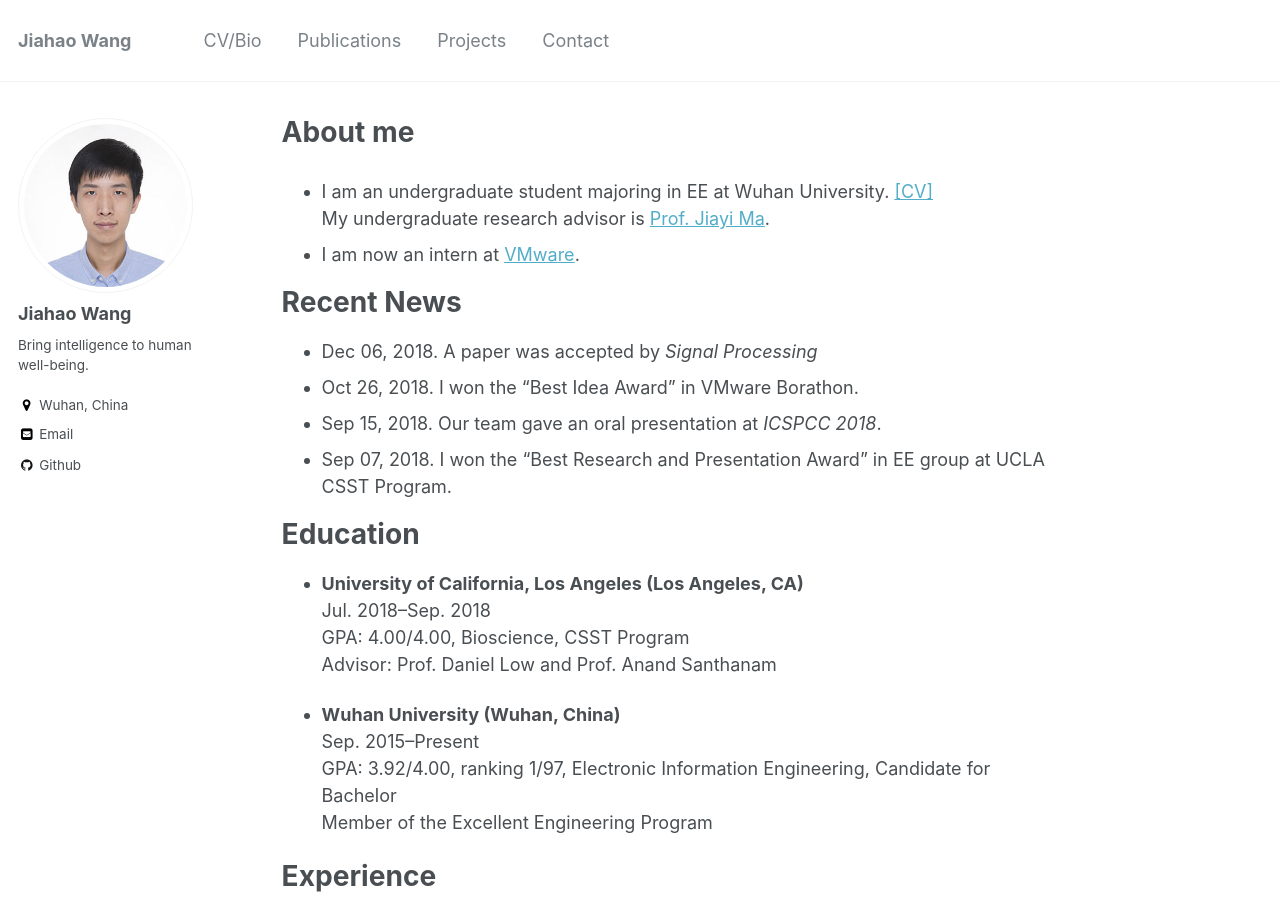
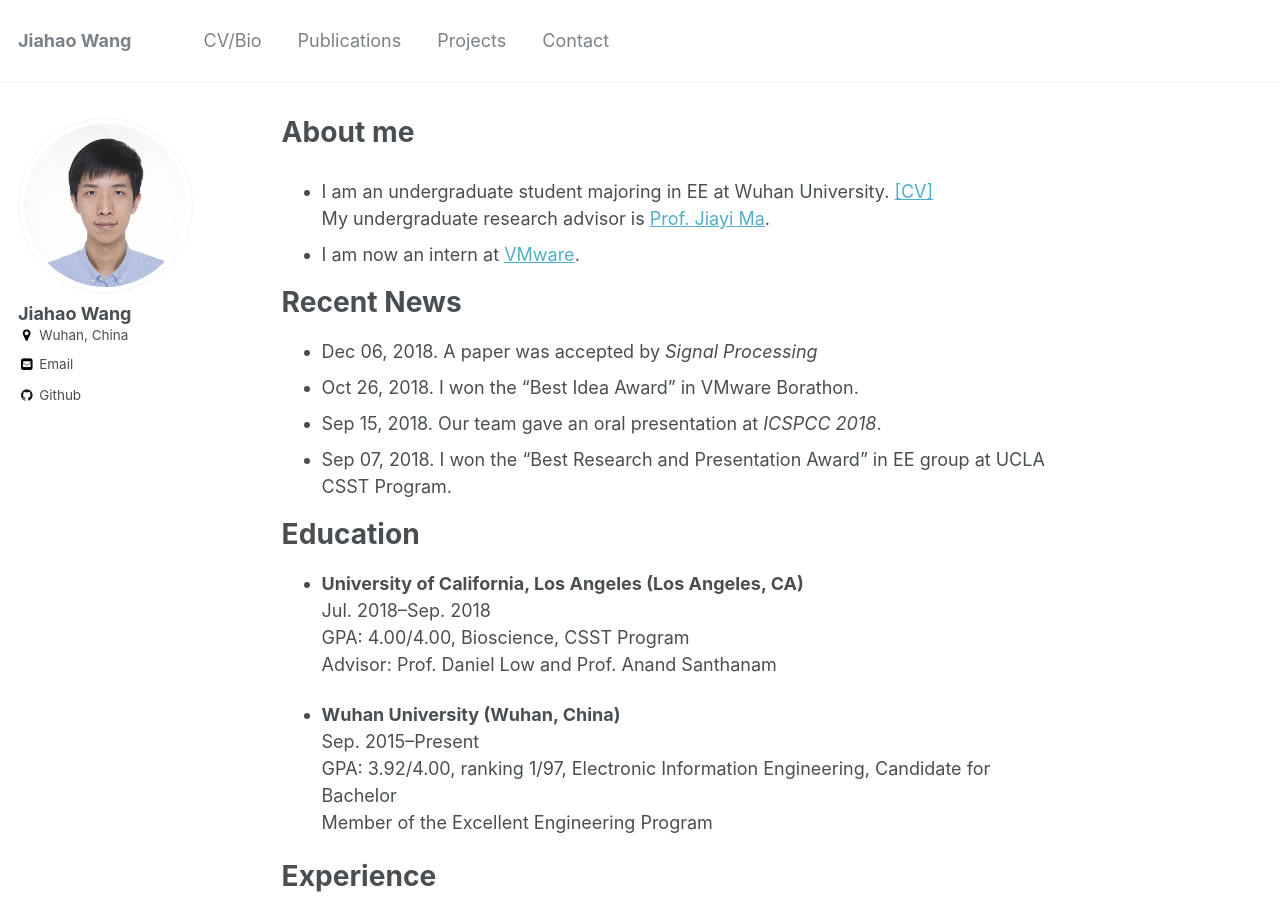
Before and after one commit to JiahaoPlus/JiahaoPlus.github.io, a Jekyll site: the page built from _pages/about.md, in a window 1280 px wide and 900 px high. Built offline with Jekyll 4.4.1, drawn with Linux system fonts in a browser that asks for light colours.

Commit message:
Update _config.yml

```diff
--- a/_config.yml
+++ b/_config.yml
@@ -82,7 +82,7 @@ analytics:
 author:
   name             : "Jiahao Wang"
   avatar           : "bio-photo-0.jpg"
-  bio              : "Bring intelligence to human well-being."
+  bio              : #"Bring intelligence to human well-being."
   location         : "Wuhan, China"
   employer         :
   googlescholar    :
```
